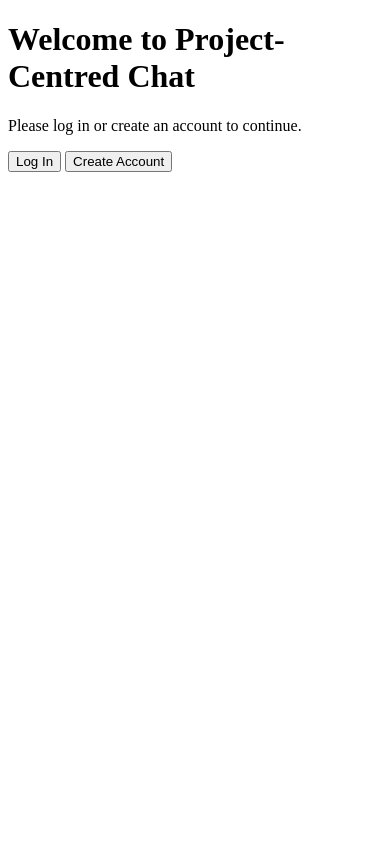
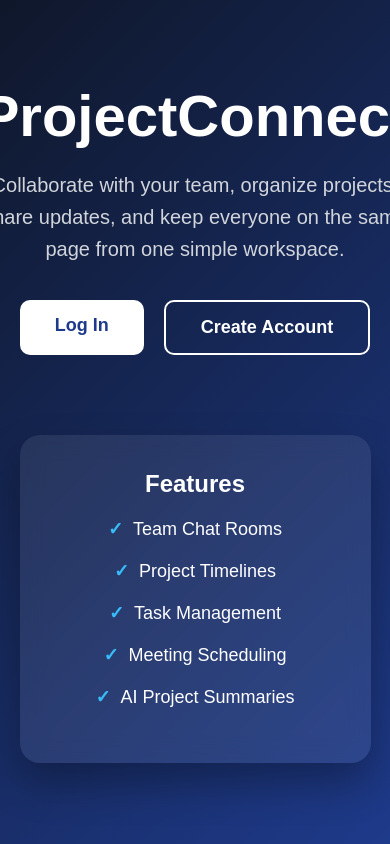
Before and after one commit to baileylburke/CSCI-3340-Final-Project, a Django app: page / in a window 390 px wide; the page is wider, and only the part inside the window is pictured. Run offline with Django 5.2, Linux system fonts and the light colour scheme.

Commit message:
Front end more presentable and made login and sign up buttons function and redirect you

```diff
--- /dev/null
+++ b/apps/accounts/urls.py
@@ -0,0 +1,9 @@
+from django.urls import path
+from . import views
+
+app_name = "accounts"
+
+urlpatterns = [
+    path("login/", views.login_view, name="login"),
+    path("register/", views.register_view, name="register"),
+]
--- a/config/urls.py
+++ b/config/urls.py
@@ -5,6 +5,7 @@ urlpatterns = [
     path("admin/", admin.site.urls),
     path("", include("apps.core.urls")),
     # Add as each app grows a urls.py:
+    path("", include("apps.accounts.urls")),
     # path("projects/", include("apps.projects.urls")),
     # path("chat/", include("apps.chat.urls")),
     # path("schedule/", include("apps.schedule.urls")),
--- a/templates/home.html
+++ b/templates/home.html
@@ -1,14 +1,156 @@
 <!DOCTYPE html>
-<html>
+<html lang="en">
 <head>
-    <title>Project-Centred Chat</title>
+    <meta charset="UTF-8">
+    <meta name="viewport" content="width=device-width, initial-scale=1.0">
+    <title>ProjectConnect</title>
+
+    <style>
+        *{
+            margin:0;
+            padding:0;
+            box-sizing:border-box;
+            font-family:Arial, Helvetica, sans-serif;
+        }
+
+        body{
+            background:linear-gradient(135deg,#0f172a,#1e3a8a);
+            min-height:100vh;
+            display:flex;
+            justify-content:center;
+            align-items:center;
+            color:white;
+        }
+
+        .container{
+            width:90%;
+            max-width:1100px;
+            display:flex;
+            justify-content:space-between;
+            align-items:center;
+            gap:80px;
+        }
+
+        .left{
+            flex:1;
+        }
+
+        .left h1{
+            font-size:58px;
+            margin-bottom:20px;
+        }
+
+        .left p{
+            font-size:20px;
+            color:#d1d5db;
+            line-height:1.6;
+            margin-bottom:35px;
+        }
+
+        .buttons{
+            display:flex;
+            gap:20px;
+        }
+
+        .btn{
+            text-decoration:none;
+            padding:15px 35px;
+            border-radius:10px;
+            font-size:18px;
+            font-weight:bold;
+            transition:.3s;
+        }
+
+        .login{
+            background:white;
+            color:#1e3a8a;
+        }
+
+        .signup{
+            border:2px solid white;
+            color:white;
+        }
+
+        .btn:hover{
+            transform:translateY(-4px);
+        }
+
+        .card{
+            width:420px;
+            background:rgba(255,255,255,.08);
+            backdrop-filter:blur(12px);
+            border-radius:20px;
+            padding:35px;
+            box-shadow:0 20px 40px rgba(0,0,0,.3);
+        }
+
+        .card h2{
+            margin-bottom:20px;
+        }
+
+        .feature{
+            margin:20px 0;
+            font-size:18px;
+        }
+
+        .feature span{
+            color:#38bdf8;
+            font-weight:bold;
+            margin-right:10px;
+        }
+
+        @media(max-width:900px){
+            .container{
+                flex-direction:column;
+                text-align:center;
+            }
+
+            .buttons{
+                justify-content:center;
+            }
+
+            .card{
+                width:100%;
+            }
+        }
+    </style>
+
 </head>
+
 <body>
-    <h1>Welcome to Project-Centred Chat</h1>
 
-    <p>Please log in or create an account to continue.</p>
+<div class="container">
 
-    <button>Log In</button>
-    <button>Create Account</button>
+    <div class="left">
+
+        <h1>ProjectConnect</h1>
+
+        <p>
+            Collaborate with your team, organize projects,
+            share updates, and keep everyone on the same page
+            from one simple workspace.
+        </p>
+
+        <div class="buttons">
+            <a href="/login/" class="btn login">Log In</a>
+            <a href="/register/" class="btn signup">Create Account</a>
+        </div>
+
+    </div>
+
+    <div class="card">
+
+        <h2>Features</h2>
+
+        <div class="feature"><span>✓</span>Team Chat Rooms</div>
+        <div class="feature"><span>✓</span>Project Timelines</div>
+        <div class="feature"><span>✓</span>Task Management</div>
+        <div class="feature"><span>✓</span>Meeting Scheduling</div>
+        <div class="feature"><span>✓</span>AI Project Summaries</div>
+
+    </div>
+
+</div>
+
 </body>
 </html>
```
Also changed, not shown: apps/accounts/views.py (added, +8 -0 lines), templates/Accounts/login.html (added, +123 -0 lines), templates/Accounts/register.html (added, +134 -0 lines).
